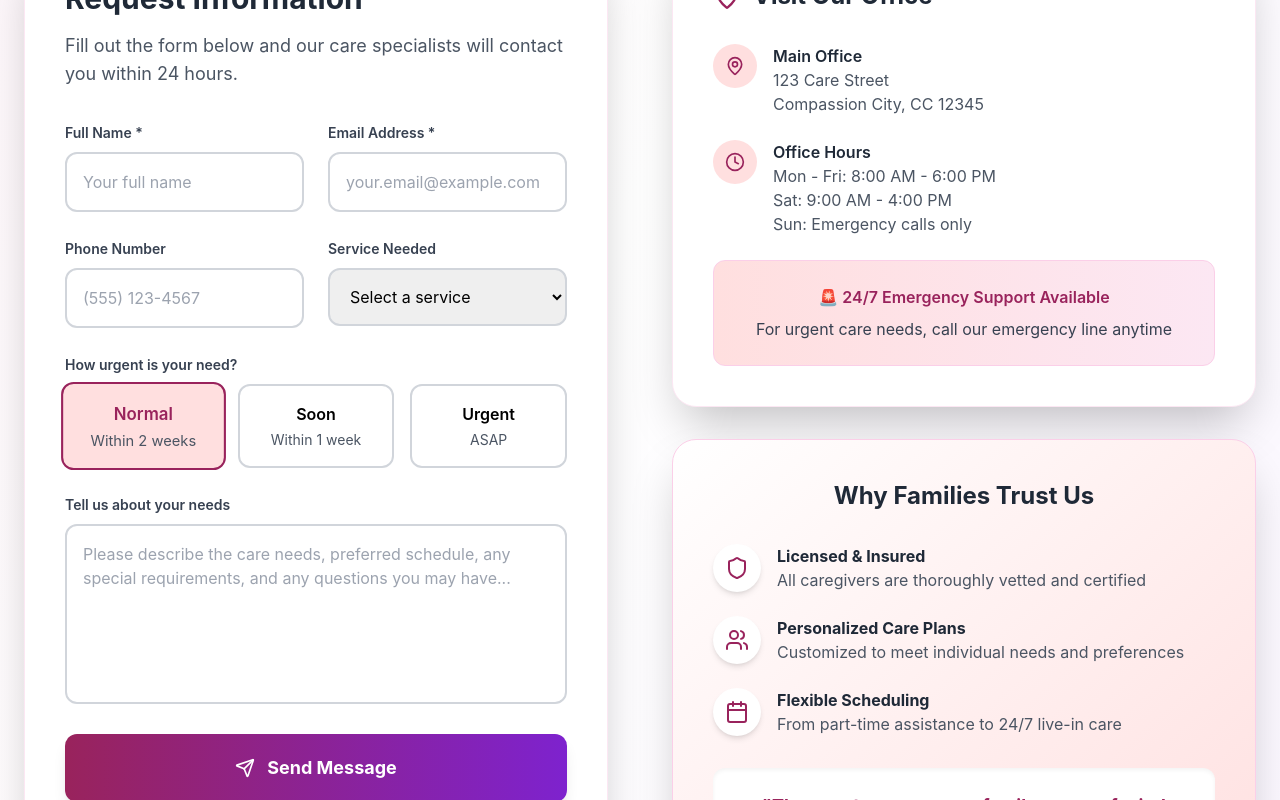
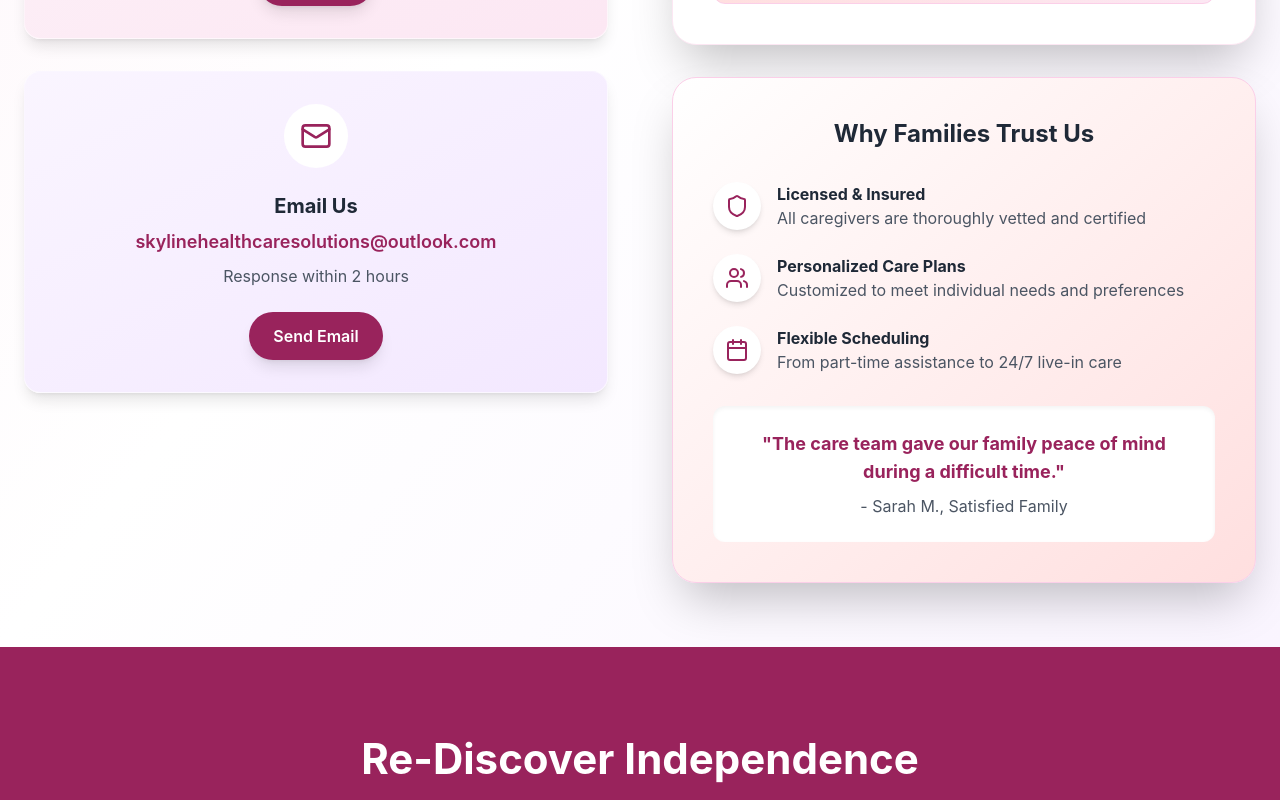
Before and after one commit to Nirmalnio/SkylineHealth, a React (Create React App) app: page /contact-us in a window 1280 px wide. Shown: the part 1040-1840 px from the top of the page. Built offline with nearby package versions, Linux system fonts and the light colour scheme.

Commit message:
changes done in contact us

```diff
--- a/src/pages/Contact.js
+++ b/src/pages/Contact.js
@@ -42,7 +42,7 @@
     {
       icon: Phone,
       title: "Call Us",
-      primary: "1-800-CARE-123",
+      primary: "+44 7805 694560",
       secondary: "Available 24/7 for emergencies",
       action: "Call Now",
       bgColor: "bg-gradient-to-br from-pink-50 to-pink-100"
@@ -50,18 +50,10 @@
     {
       icon: Mail,
       title: "Email Us",
-      primary: "info@liveincare.com",
+      primary: "skylinehealthcaresolutions@outlook.com",
       secondary: "Response within 2 hours",
       action: "Send Email",
       bgColor: "bg-gradient-to-br from-purple-50 to-purple-100"
-    },
-    {
-      icon: MessageCircle,
-      title: "Live Chat",
-      primary: "Chat with our specialists",
-      secondary: "Instant responses available",
-      action: "Start Chat",
-      bgColor: "bg-gradient-to-br from-pink-50 to-pink-100"
     }
   ];
 
@@ -103,8 +95,17 @@
       </div>
 
       <div className="max-w-7xl mx-auto px-6 py-16">
-        {/* Quick Contact Methods */}
-        <div className="grid md:grid-cols-3 gap-8 mb-20 -mt-10">
+        <div className="grid lg:grid-cols-2 gap-16">
+          {/* Contact Methods - Now in main content area */}
+          <div className="space-y-8">
+            <div className="mb-8">
+              <h2 className="text-3xl font-bold text-gray-800 mb-4">Get in Touch</h2>
+              <p className="text-gray-600 text-lg">
+                Contact us directly through any of the methods below. Our care specialists are ready to help.
+              </p>
+            </div>
+
+            <div className="grid gap-8">
               {contactMethods.map((method, index) => (
                 <div
                   key={index}
@@ -124,163 +125,6 @@
                 </div>
               ))}
             </div>
-
-        <div className="grid lg:grid-cols-2 gap-16">
-          {/* Contact Form */}
-          <div className="bg-white rounded-3xl shadow-2xl p-10 border border-pink-100">
-            <div className="mb-8">
-              <h2 className="text-3xl font-bold text-gray-800 mb-4">Request Information</h2>
-              <p className="text-gray-600 text-lg">
-                Fill out the form below and our care specialists will contact you within 24 hours.
-              </p>
-            </div>
-
-            {isSubmitted && (
-              <div className="mb-8 p-6 bg-green-50 border border-green-200 rounded-xl flex items-center space-x-3 animate-fade-in">
-                <CheckCircle className="w-6 h-6 text-green-600" />
-                <p className="text-green-800 font-semibold">Thank you! We'll be in touch soon.</p>
-              </div>
-            )}
-
-            <div className="space-y-6">
-              <div className="grid md:grid-cols-2 gap-6">
-                <div className="space-y-2">
-                  <label className="text-sm font-semibold text-gray-700">Full Name *</label>
-                  <input
-                    type="text"
-                    name="name"
-                    value={formData.name}
-                    onChange={handleInputChange}
-                    onFocus={() => setFocusedField('name')}
-                    onBlur={() => setFocusedField('')}
-                    className={`w-full px-4 py-4 border-2 rounded-xl transition-all duration-300 ${
-                      focusedField === 'name'
-                        ? 'border-[#99235C] ring-4 ring-[#FFDFDF] transform scale-105'
-                        : 'border-gray-300 hover:border-[#99235C]'
-                    }`}
-                    placeholder="Your full name"
-                    required
-                  />
-                </div>
-
-                <div className="space-y-2">
-                  <label className="text-sm font-semibold text-gray-700">Email Address *</label>
-                  <input
-                    type="email"
-                    name="email"
-                    value={formData.email}
-                    onChange={handleInputChange}
-                    onFocus={() => setFocusedField('email')}
-                    onBlur={() => setFocusedField('')}
-                    className={`w-full px-4 py-4 border-2 rounded-xl transition-all duration-300 ${
-                      focusedField === 'email'
-                        ? 'border-[#99235C] ring-4 ring-[#FFDFDF] transform scale-105'
-                        : 'border-gray-300 hover:border-[#99235C]'
-                    }`}
-                    placeholder="your.email@example.com"
-                    required
-                  />
-                </div>
-              </div>
-
-              <div className="grid md:grid-cols-2 gap-6">
-                <div className="space-y-2">
-                  <label className="text-sm font-semibold text-gray-700">Phone Number</label>
-                  <input
-                    type="tel"
-                    name="phone"
-                    value={formData.phone}
-                    onChange={handleInputChange}
-                    onFocus={() => setFocusedField('phone')}
-                    onBlur={() => setFocusedField('')}
-                    className={`w-full px-4 py-4 border-2 rounded-xl transition-all duration-300 ${
-                      focusedField === 'phone'
-                        ? 'border-[#99235C] ring-4 ring-[#FFDFDF] transform scale-105'
-                        : 'border-gray-300 hover:border-[#99235C]'
-                    }`}
-                    placeholder="(555) 123-4567"
-                  />
-                </div>
-
-                <div className="space-y-2">
-                  <label className="text-sm font-semibold text-gray-700">Service Needed</label>
-                  <select
-                    name="service"
-                    value={formData.service}
-                    onChange={handleInputChange}
-                    onFocus={() => setFocusedField('service')}
-                    onBlur={() => setFocusedField('')}
-                    className={`w-full px-4 py-4 border-2 rounded-xl transition-all duration-300 ${
-                      focusedField === 'service'
-                        ? 'border-[#99235C] ring-4 ring-[#FFDFDF] transform scale-105'
-                        : 'border-gray-300 hover:border-[#99235C]'
-                    }`}
-                  >
-                    <option value="">Select a service</option>
-                    {services.map((service, index) => (
-                      <option key={index} value={service}>{service}</option>
-                    ))}
-                  </select>
-                </div>
-              </div>
-
-              <div className="space-y-2">
-                <label className="text-sm font-semibold text-gray-700">How urgent is your need?</label>
-                <div className="grid grid-cols-3 gap-4">
-                  {['normal', 'soon', 'urgent'].map((level) => (
-                    <label key={level} className="cursor-pointer">
-                      <input
-                        type="radio"
-                        name="urgency"
-                        value={level}
-                        checked={formData.urgency === level}
-                        onChange={handleInputChange}
-                        className="sr-only"
-                      />
-                      <div className={`p-4 border-2 rounded-xl text-center transition-all duration-300 ${
-                        formData.urgency === level
-                          ? 'border-[#99235C] bg-[#FFDFDF] text-[#99235C] transform scale-105'
-                          : 'border-gray-300 hover:border-[#99235C] hover:bg-pink-50'
-                      }`}>
-                        <div className="font-semibold capitalize">{level}</div>
-                        <div className="text-sm text-gray-600 mt-1">
-                          {level === 'normal' && 'Within 2 weeks'}
-                          {level === 'soon' && 'Within 1 week'}
-                          {level === 'urgent' && 'ASAP'}
-                        </div>
-                      </div>
-                    </label>
-                  ))}
-                </div>
-              </div>
-
-              <div className="space-y-2">
-                <label className="text-sm font-semibold text-gray-700">Tell us about your needs</label>
-                <textarea
-                  name="message"
-                  value={formData.message}
-                  onChange={handleInputChange}
-                  onFocus={() => setFocusedField('message')}
-                  onBlur={() => setFocusedField('')}
-                  rows="6"
-                  className={`w-full px-4 py-4 border-2 rounded-xl transition-all duration-300 resize-none ${
-                    focusedField === 'message'
-                      ? 'border-[#99235C] ring-4 ring-[#FFDFDF] transform scale-105'
-                      : 'border-gray-300 hover:border-[#99235C]'
-                  }`}
-                  placeholder="Please describe the care needs, preferred schedule, any special requirements, and any questions you may have..."
-                ></textarea>
-              </div>
-
-              <button
-                type="button"
-                onClick={handleSubmit}
-                className="w-full bg-gradient-to-r from-[#99235C] to-purple-700 text-white py-5 px-8 rounded-xl font-bold text-lg hover:from-purple-700 hover:to-[#99235C] transition-all duration-300 shadow-lg hover:shadow-xl transform hover:-translate-y-1 flex items-center justify-center space-x-3 group"
-              >
-                <Send className="w-5 h-5 group-hover:translate-x-1 transition-transform duration-300" />
-                <span>Send Message</span>
-              </button>
-            </div>
           </div>
 
           {/* Contact Information & Features */}
@@ -299,7 +143,7 @@
                   </div>
                   <div>
                     <h4 className="font-semibold text-gray-800">Main Office</h4>
-                    <p className="text-gray-600">123 Care Street<br />Compassion City, CC 12345</p>
+                    <p className="text-gray-600">107 Heron Way<br />Torquay, Devon, TQ2 7SU</p>
                   </div>
                 </div>
 
@@ -375,7 +219,7 @@
         </div>
 
         {/* Emergency Contact Banner */}
-        <div className="mt-16 bg-gradient-to-r from-red-600 to-red-700 rounded-3xl p-8 text-center shadow-2xl">
+        {/* <div className="mt-16 bg-gradient-to-r from-red-600 to-red-700 rounded-3xl p-8 text-center shadow-2xl">
           <div className="flex justify-center mb-4">
             <Phone className="w-10 h-10 text-white animate-bounce" />
           </div>
@@ -386,7 +230,7 @@
           <button className="bg-white text-red-600 px-8 py-4 rounded-full font-bold text-lg hover:bg-red-50 transition-colors duration-300 shadow-lg hover:shadow-xl transform hover:scale-105">
             Call Emergency Line: 1-800-URGENT-1
           </button>
-        </div>
+        </div> */}
       </div>
     </div>
   );
```
Lines whose indentation alone changed are shown as unchanged.
